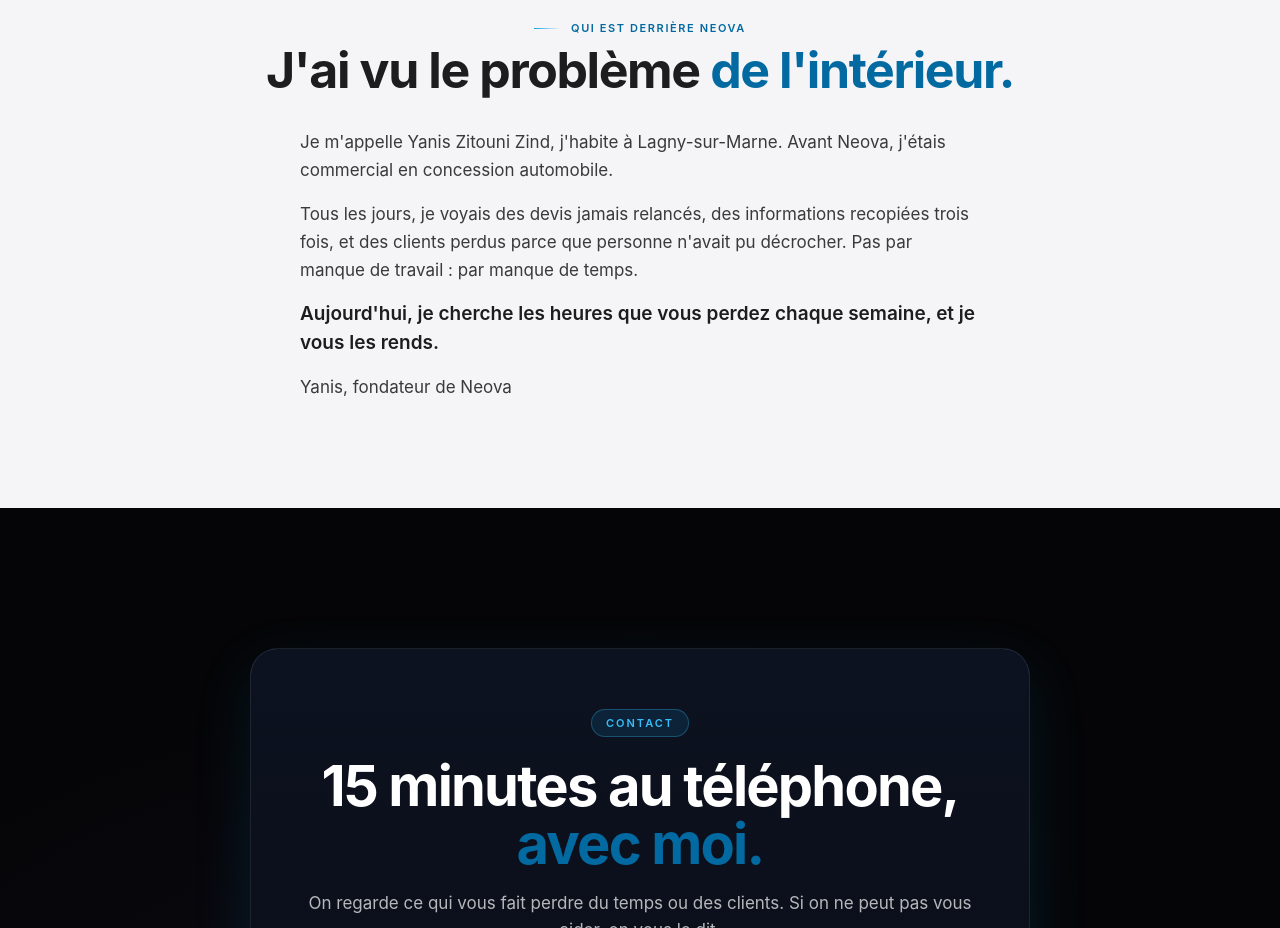
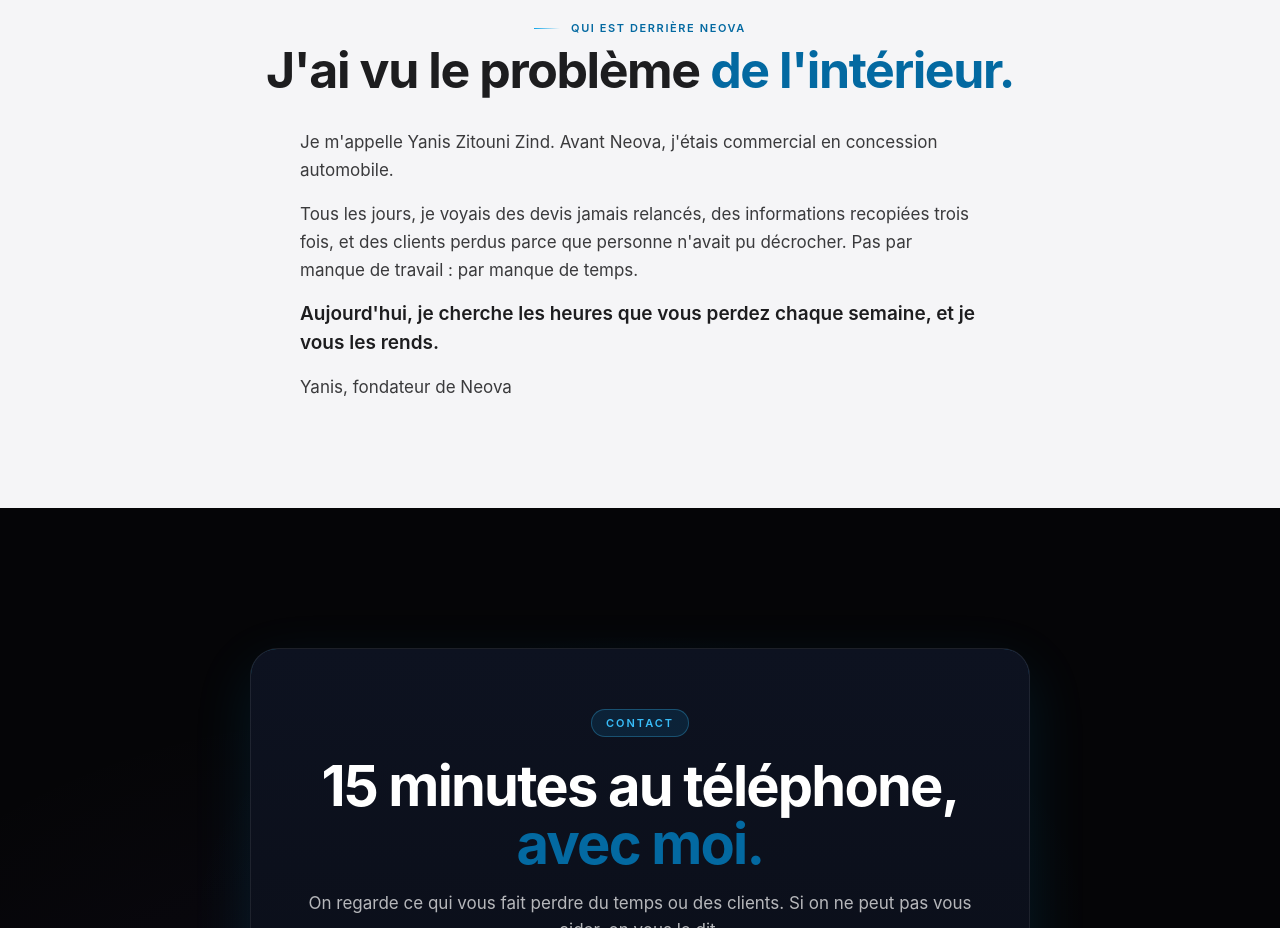
Before and after one commit to neovafr-alt/neova-site, a plain HTML site: page index.html in a window 1280 px wide. Shown: the part 3920-4848 px from the top of the page. Drawn offline with Linux system fonts and the light colour scheme.

Commit message:
Accueil : retrait de la ville dans la présentation de Yanis

```diff
--- a/index.html
+++ b/index.html
@@ -2671,7 +2671,7 @@ footer .footer-copy{color:rgba(255,255,255,.5)}
   <span class="section-eyebrow">Qui est derrière Neova</span>
   <h2 class="histoire-titre">J'ai vu le problème <em>de l'intérieur.</em></h2>
   <div class="histoire-texte">
-    <p>Je m'appelle Yanis Zitouni Zind, j'habite à Lagny-sur-Marne. Avant Neova, j'étais commercial en concession automobile.</p>
+    <p>Je m'appelle Yanis Zitouni Zind. Avant Neova, j'étais commercial en concession automobile.</p>
     <p>Tous les jours, je voyais des devis jamais relancés, des informations recopiées trois fois, et des clients perdus parce que personne n'avait pu décrocher. Pas par manque de travail&nbsp;: par manque de temps.</p>
     <p class="histoire-fort">Aujourd'hui, je cherche les heures que vous perdez chaque semaine, et je vous les rends.</p>
     <p class="histoire-signe">Yanis, fondateur de Neova</p>
```
